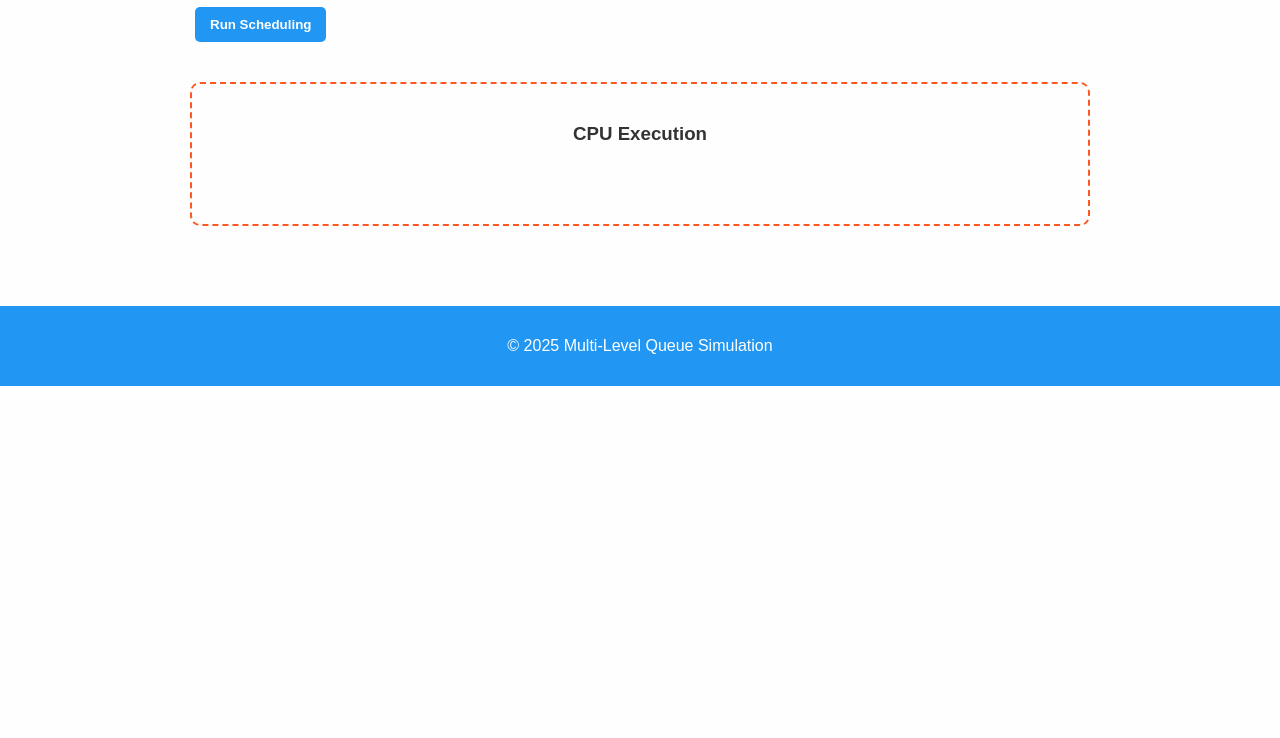
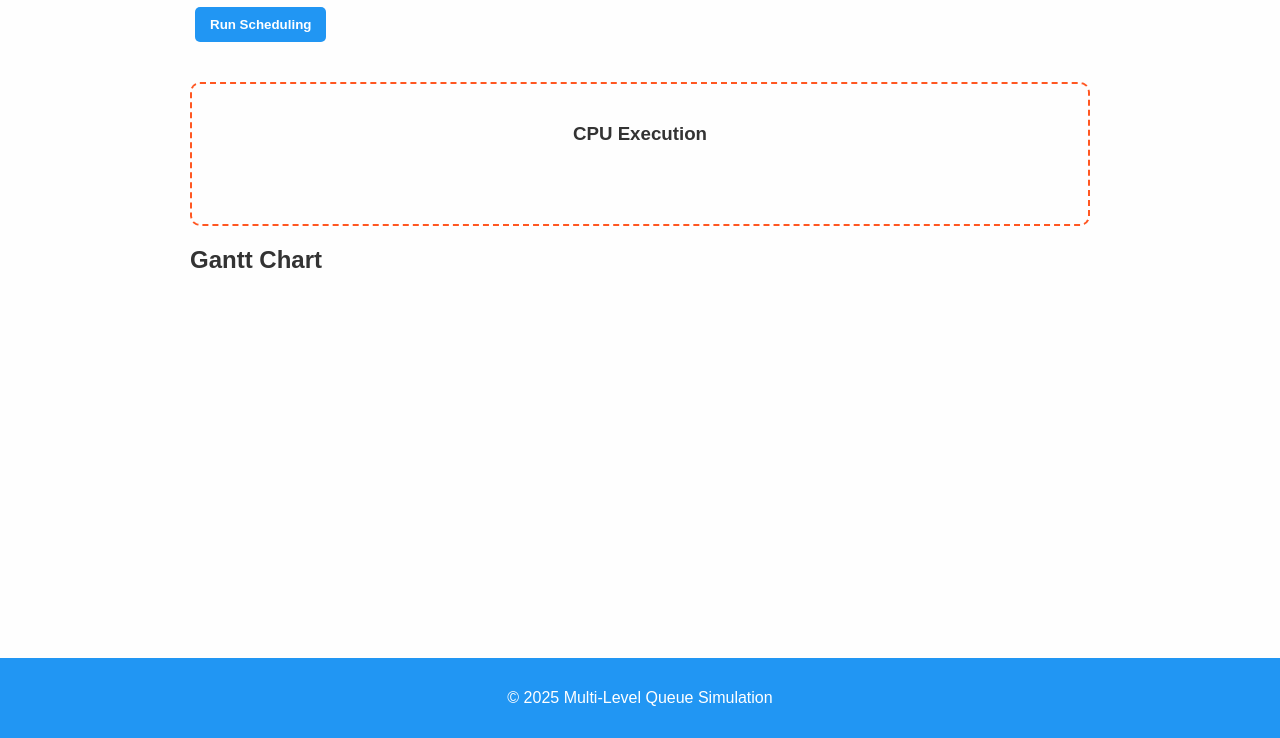
Before and after one commit to BruceMoses/Multilevel-queue-scheduling, a plain HTML site: page index.html in a window 1280 px wide. Shown: the part 883-1621 px from the top of the page. Before the commit the page ends 1269 px from the top, so only its background shows below. Drawn offline with Linux system fonts and the light colour scheme.

Commit message:
index.html

```diff
--- a/index.html
+++ b/index.html
@@ -64,6 +64,10 @@
         </div>
 
         <div id="output"></div>
+        <div class="gantt-section">
+    <h2>Gantt Chart</h2>
+    <canvas id="ganttChart" width="800" height="300"></canvas>
+</div>
     </section>
 
     <footer>
```
